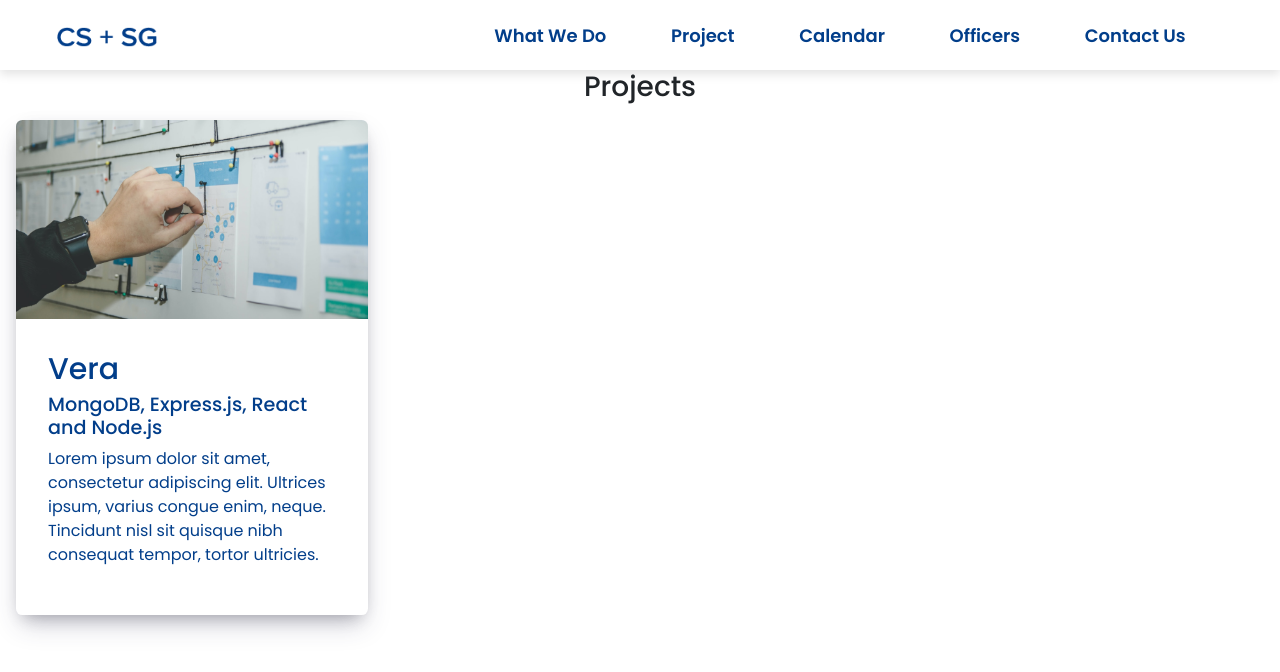
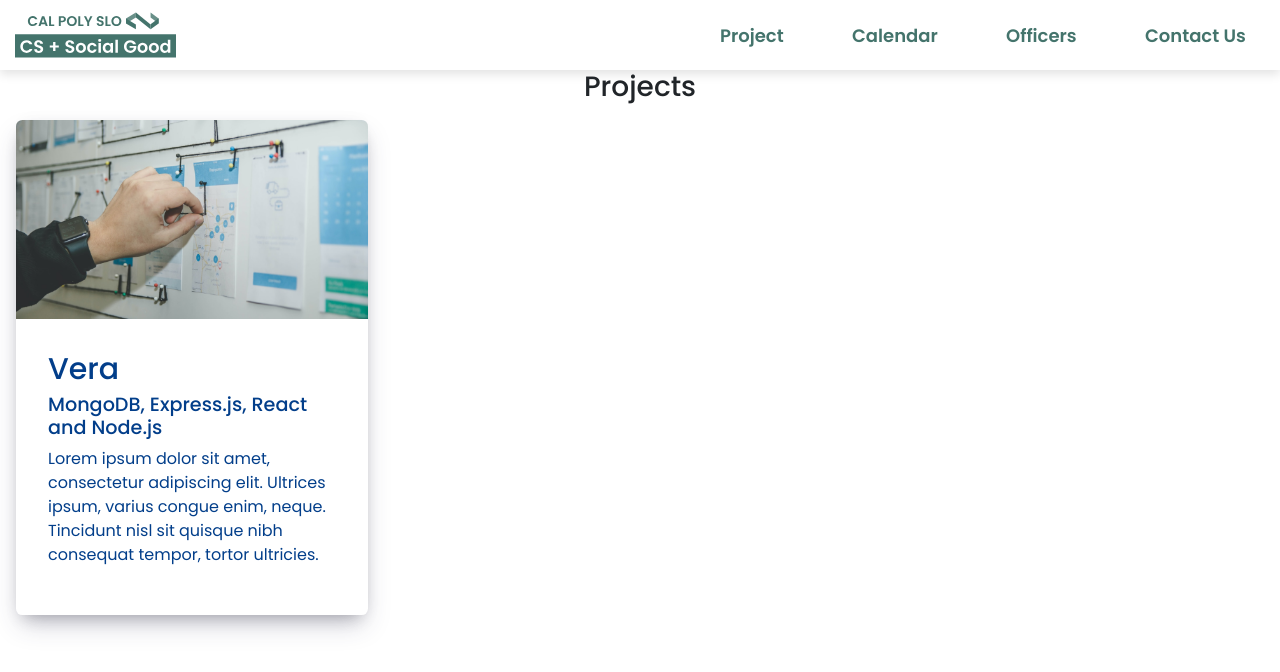
Before and after one commit to CS-Social-Good-CalPoly/club-website, a React (Create React App) app: page /Projects in a window 1280 px wide. Shown: the top 672 px of the page. Built offline with nearby package versions, Linux system fonts and the light colour scheme.

Commit message:
nav bar update

```diff
--- a/src/assets/SharedAssets/Nav.css
+++ b/src/assets/SharedAssets/Nav.css
@@ -24,35 +24,43 @@ a {
   height: 70px;
   overflow: auto;
   overflow-x: hidden;
+  /*
   padding-left: 10px;
   padding-right: 10px;
+  */
   background: white;
   box-shadow: 0 4px 10px rgba(0, 0, 0, 0.116);
 }
 
 .nav-bar img {
-  width: 100px;
-  height: 20px;
-  margin-left: 30px;
+  min-width: 90%;
+  min-height: 100%;
+  margin-left: 15px;
 }
 
+/*
 nav .logo {
   margin-right: 200px;
+}
+*/
+
+nav .spacer {
+  width: 62%;
 }
 
 nav .nav-links {
   display: flex;
   justify-content: space-around;
   margin-top: 1rem;
-  margin-left: 70px;
-  width: 60%;
+  /*margin-left: 70px;*/
+  width: 100%;
   list-style: none;
   font-weight: 800;
 }
 
 nav .nav-links a {
   text-decoration: none;
-  color:#023E8A;
+  color:#44746C;
 }
 
 nav .burger {
@@ -61,32 +69,34 @@ nav .burger {
 }
 
 /* Desktop Specific CSS should be placed here */
-@media screen and (max-width: 900px){
+@media screen and (max-width: 1300px){
 
-  nav .logo {
-    margin-right: 2rem;
-  }
-
-  nav .nav-links {
-    display: flex;
-    justify-content:space-around;
-    width: 90%;
+  nav .spacer {
+    width: 40%;
   }
 
 }
 
 /* Mobile Phone Specific CSS should be placed here */
 
-@media screen and (min-width : 0px) and  (max-width : 539px) {
+@media screen and (min-width : 0px) and  (max-width : 950px) {
 
   nav .burger {
-    transform: scale(2);
-    width: 40px;
+    transform: scale(1.2);
     display: block;
+    padding-right: 2rem;
+    /*width: 40px;*/
+    /*margin-left: 15rem;
+    max-width: 40px;*/
   }
 
   nav .logo {
-    margin-left: .5rem;
+    padding-right: 30rem;
+    /*
+    margin-right: 15rem;
+    max-width: 20px;
+    max-height: 50px;
+    */
   }
 
   nav .nav-links {
@@ -123,8 +133,19 @@ nav .burger {
 
 }
 
-@media screen and (min-width : 540px) and  (max-width : 700px) {
+@media screen and (min-width : 540px) and  (max-width : 720px) {
 
+  nav .burger {
+    transform: scale(1.2);
+    display: block;
+    padding-right: 1.5rem;
+  }
+
+  nav .logo {
+    padding-right: 22rem;
+  }
+
+  /*
   nav .burger {
     transform: scale(2);
     width: 40px;
@@ -167,5 +188,6 @@ nav .burger {
     margin-bottom: -15px;
     border-bottom: 0px solid #023d8a10;
   }
+  */
 
 }
--- a/src/components/SharedComponents/Nav.js
+++ b/src/components/SharedComponents/Nav.js
@@ -1,6 +1,6 @@
 import React from 'react'
 import '../../assets/SharedAssets/Nav.css';
-import imager from '../../images/CSSG.png';
+import imager from '../../images/CSSG.svg';
 import menu from '../../images/menu_24px.svg';
 import { Link } from 'react-router-dom';
 import 'font-awesome/css/font-awesome.min.css';
@@ -10,10 +10,11 @@ export default function Nav() {
     const [open, setOpen] = useState(false);
     return (
         <div>
-            <nav className = "nav-bar" >
+            <nav className="nav-bar" >
                 <li style= {{ 'list-style' : 'none' }}><Link to ="/WhatWeDo"><img className="logo" src= {imager} alt="temp-logo" /></Link></li>
                 <ul className="nav-links" style={{transform: open ? "translateY(0px)" : ""}} onClick={()=>setOpen(!open)}>
-                    <li><Link to ="/WhatWeDo">What We Do</Link></li>
+                    {/*<li><Link to ="/WhatWeDo">What We Do</Link></li>*/}
+                    <li className="spacer"></li>
                     <li><Link to ="/Projects">Project</Link></li>
                     <li><Link to ="/Calendar">Calendar</Link></li>
                     <li><Link to ="/Officers">Officers</Link></li>
```
Also changed, not shown: src/images/CSSG.svg (added), src/images/menu_24px.svg.
